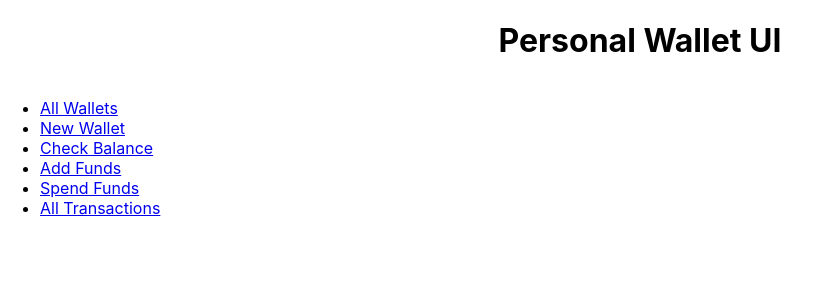
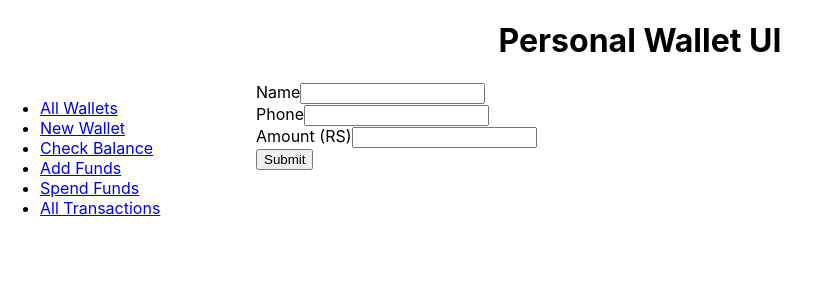
Before and after one commit to daredevilteja/personal-wallet, a React (Create React App) app: page /newWallet in a window 1280 px wide. Shown: the top 300 px of the page, without its empty margins (0-820 px from the left). Built offline with nearby package versions, Linux system fonts and the light colour scheme.

Commit message:
Updated NewWallet

```diff
--- a/src/components/NewWallet/index.js
+++ b/src/components/NewWallet/index.js
@@ -1,6 +1,22 @@
-import React from 'react'
-import './styles.css'
+import React from "react";
+import "./styles.css";
 
 export default function NewWallet() {
-    return <></>
+  const handleSubmit = (e) => {
+    e.preventDefault();
+  };
+
+  return (
+    <>
+      <form onSubmit={(e) => handleSubmit(e)}>
+        <label htmlFor="name">Name</label>
+        <input type="text" id="name" name="name" /> <br />
+        <label htmlFor="phone">Phone</label>
+        <input type="number" id="phone" name="Phone" /> <br />
+        <label htmlFor="amount">Amount (RS)</label>
+        <input type="text" id="amount" name="amount" /> <br />
+        <input type="submit" value="Submit" /> <br />
+      </form>
+    </>
+  );
 }
```
